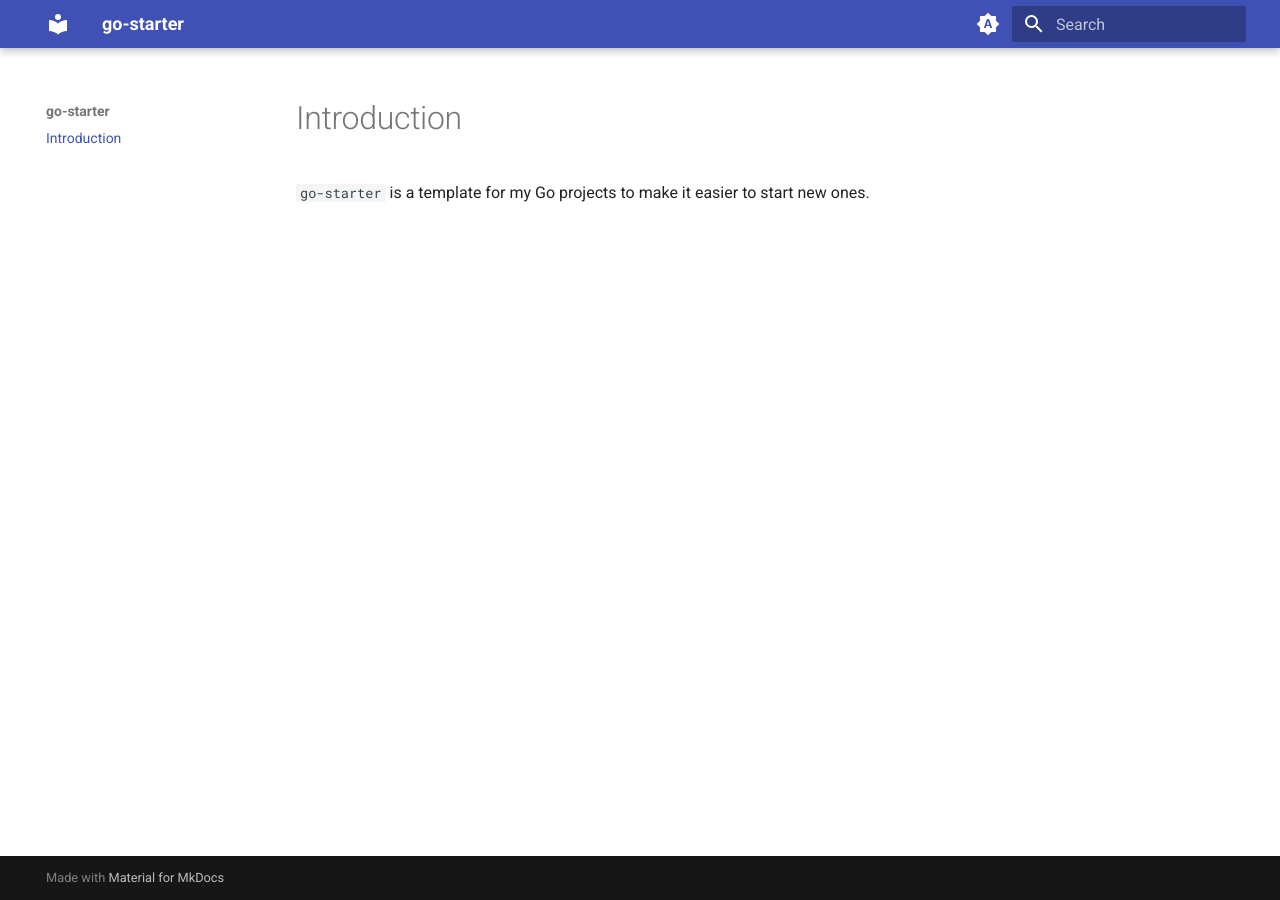
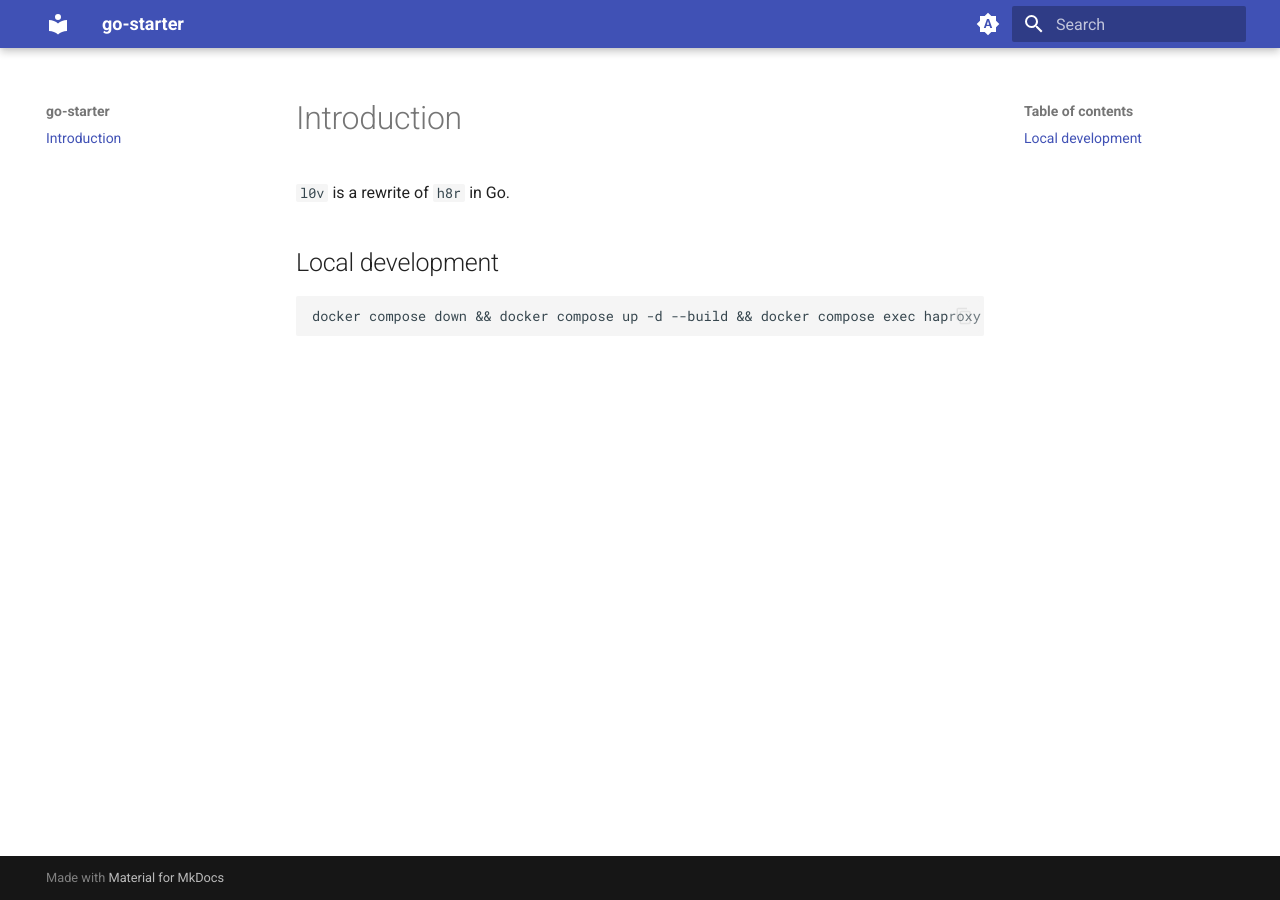
Before and after one commit to anttiharju/l0v3r, an MkDocs documentation site: the page built from docs/README.md, in a window 1280 px wide. Built offline with MkDocs 1.6.1 and Material for MkDocs 9.7.7, drawn with Linux system fonts in a browser that asks for light colours.

Commit message:
Improve docker compose setup

````diff
--- a/docs/README.md
+++ b/docs/README.md
@@ -1,3 +1,9 @@
 # Introduction
 
-`go-starter` is a template for my Go projects to make it easier to start new ones.
+`l0v` is a rewrite of `h8r` in Go.
+
+## Local development
+
+```sh
+docker compose down && docker compose up -d --build && docker compose exec haproxy l0v
+```
````
Also changed, not shown: docker-compose.yml (+6 -1 lines), 3 other files.
